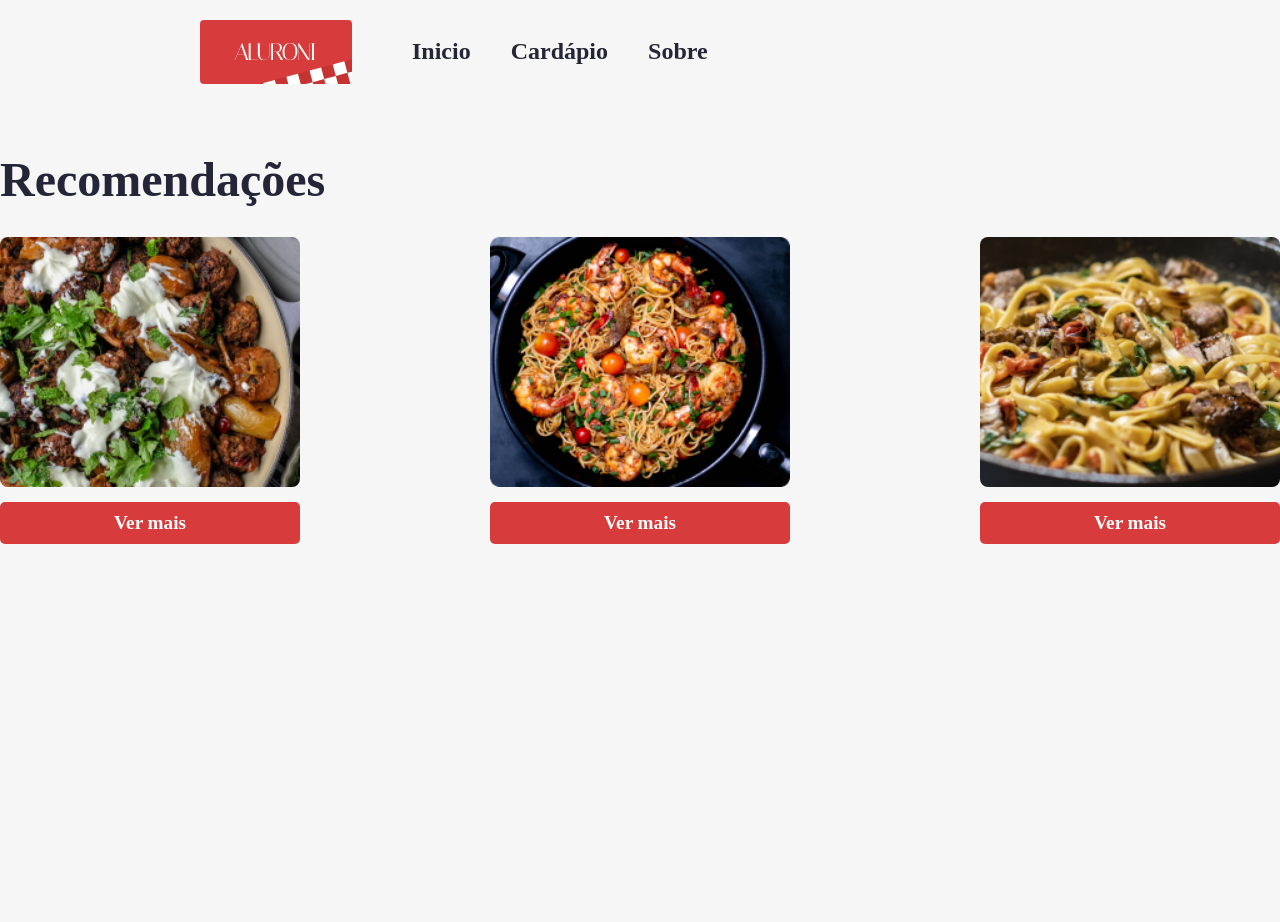
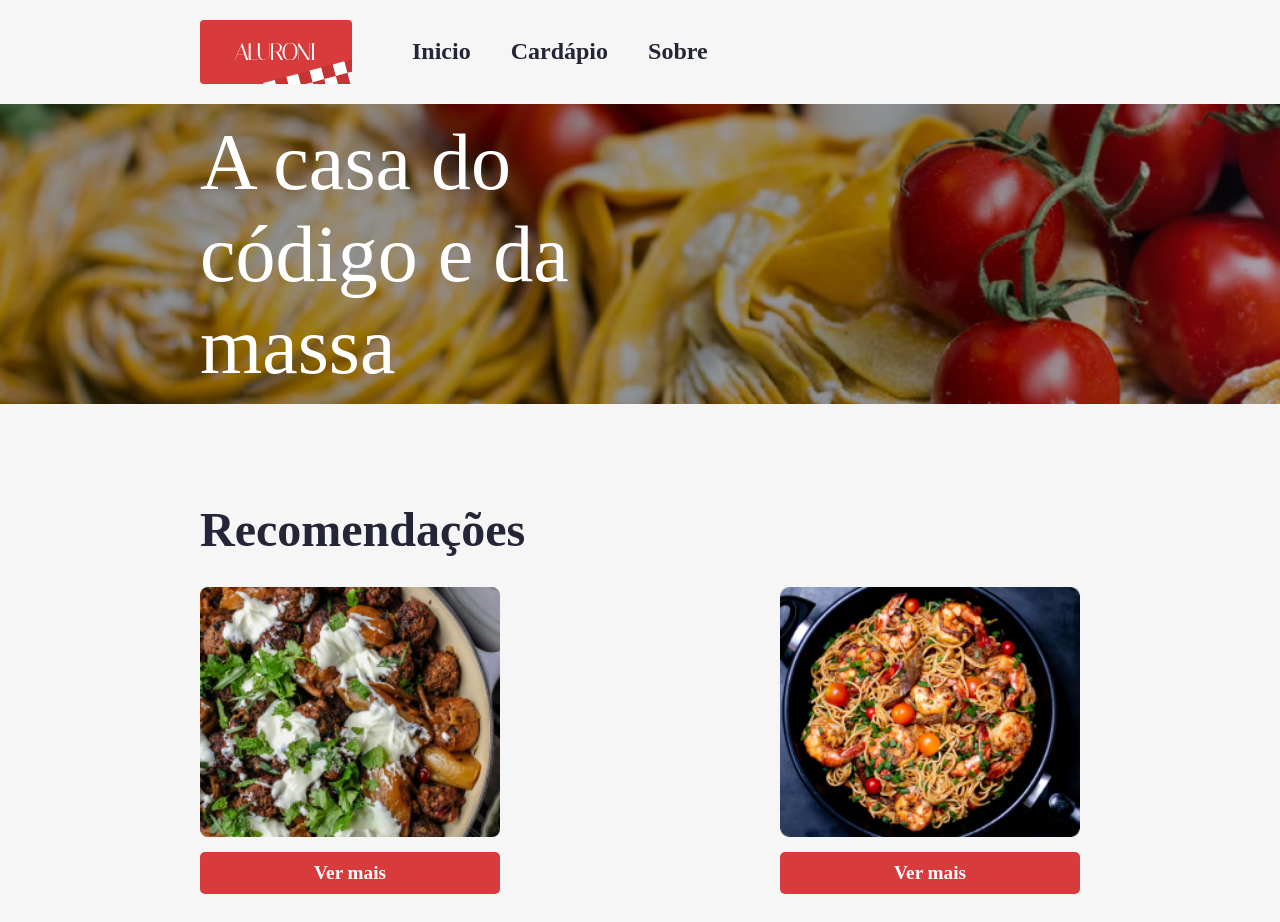
Before and after one commit to jardel-cruz/react-site-restaurante, a React (Vite) app: page / in a window 1280 px wide. Shown: the top 922 px of the page. Before the commit the page ends 800 px from the top, so only its background shows below. Built offline with nearby package versions, Linux system fonts and the light colour scheme; a web font is replaced by a local one.

Commit message:
reaproveitando css de titulo e de container

```diff
--- /dev/null
+++ b/src/assets/style/Tema.module.scss
@@ -0,0 +1,21 @@
+@import "./variables";
+@import "./breakpoints";
+
+.container {
+  padding: 50px $padding-horizontal;
+  @media (max-width: $desktop_xsm) {
+    padding: 50px $padding-horizontal-mobile;
+  }
+  @media (min-width: $desktop_xsm) and (max-width: $desktop_sm) {
+    padding: 50px $padding-horizontal-sm;
+  }
+  @media (min-width: $desktop_sm) and (max-width: $desktop_md) {
+    padding: 50px $padding-horizontal-md;
+  }
+}
+
+.titulo {
+  color: $dark;
+  font-size: 3rem;
+  margin-bottom: 30px;
+}
--- a/src/components/Itens/item/Item.tsx
+++ b/src/components/Itens/item/Item.tsx
@@ -27,7 +27,7 @@ export function Item({
           <div
             className={classNames(
               style.item__tipo,
-              style[`item__tipo__${category.label.toLowerCase()}`]
+              style[`item__tipo__${category.label.toLowerCase() as "carnes"}`]
             )}
           >
             {category.label}
--- /dev/null
+++ b/src/components/PaginaPadrao/PaginaPadrao.module.scss
@@ -0,0 +1,27 @@
+@import "../../assets/style/breakpoints";
+@import "../../assets/style/variables";
+
+.header {
+  align-items: center;
+  background-image: url("../../assets/images/header.png");
+  background-size: cover;
+  background-repeat: no-repeat;
+  display: flex;
+  height: 300px;
+  padding: 0px $padding-horizontal;
+  @media (max-width: $desktop_xsm) {
+    padding: 0px $padding-horizontal-mobile;
+  }
+  @media (min-width: $desktop_xsm) and (max-width: $desktop_sm) {
+    padding: 0px $padding-horizontal-sm;
+  }
+  @media (min-width: $desktop_sm) and (max-width: $desktop_md) {
+    padding: 0px $padding-horizontal-md;
+  }
+  &__text {
+    color: white;
+    font-size: 5rem;
+    min-width: 400px;
+    width: 40%;
+  }
+}
--- /dev/null
+++ b/src/components/PaginaPadrao/PaginaPadrao.tsx
@@ -0,0 +1,16 @@
+import styleTema from "@/assets/style/Tema.module.scss";
+import style from "./PaginaPadrao.module.scss";
+import { Outlet } from "react-router-dom";
+
+export default function PaginaPadram() {
+  return (
+    <>
+      <header className={style.header}>
+        <div className={style.header__text}>A casa do código e da massa</div>
+      </header>
+      <div className={styleTema.container}>
+        <Outlet />
+      </div>
+    </>
+  );
+}
--- a/src/pages/Cardapio/Cardapio.module.scss
+++ b/src/pages/Cardapio/Cardapio.module.scss
@@ -1,65 +1,7 @@
 @import "../../assets/style/variables";
 @import "../../assets/style/breakpoints";
 
-.header {
-  align-items: center;
-  background-image: url("../../assets/images/header.png");
-  background-size: cover;
-  background-repeat: no-repeat;
-  display: flex;
-  height: 300px;
-  padding: 0px $padding-horizontal;
-  @media (max-width: $desktop_xsm) {
-    padding: 0px $padding-horizontal-mobile;
-  }
-  @media (min-width: $desktop_xsm) and (max-width: $desktop_sm) {
-    padding: 0px $padding-horizontal-sm;
-  }
-  @media (min-width: $desktop_sm) and (max-width: $desktop_md) {
-    padding: 0px $padding-horizontal-md;
-  }
-  &__text {
-    color: white;
-    font-size: 5rem;
-    min-width: 400px;
-    width: 40%;
-  }
-}
-
 .cardapio {
-  padding: 50px $padding-horizontal;
-  @media (max-width: $desktop_xsm) {
-    padding: 50px $padding-horizontal-mobile;
-  }
-  @media (min-width: $desktop_xsm) and (max-width: $desktop_sm) {
-    padding: 50px $padding-horizontal-sm;
-  }
-  @media (min-width: $desktop_sm) and (max-width: $desktop_md) {
-    padding: 50px $padding-horizontal-md;
-  }
-  &__titulo {
-    color: $dark;
-    font-size: 3rem;
-    margin-bottom: 30px;
-  }
-}
-
-.cardapio {
-  padding: 50px $padding-horizontal;
-  @media (max-width: $desktop_xsm) {
-    padding: 50px $padding-horizontal-mobile;
-  }
-  @media (min-width: $desktop_xsm) and (max-width: $desktop_sm) {
-    padding: 50px $padding-horizontal-sm;
-  }
-  @media (min-width: $desktop_sm) and (max-width: $desktop_md) {
-    padding: 50px $padding-horizontal-md;
-  }
-  &__titulo {
-    color: $dark;
-    font-size: 3rem;
-    margin-bottom: 30px;
-  }
   &__filtros {
     align-items: center;
     display: flex;
--- a/src/pages/Cardapio/Cardapio.tsx
+++ b/src/pages/Cardapio/Cardapio.tsx
@@ -1,3 +1,4 @@
+import styleTema from "@/assets/style/Tema.module.scss";
 import style from "./Cardapio.module.scss";
 import Buscador from "@/components/Buscador/Buscador";
 import { useState } from "react";
@@ -11,12 +12,8 @@ export default function Cardapio() {
   const [ordenador, setOrdenador] = useState("");
 
   return (
-    <main>
-      <header className={style.header}>
-        <div className={style.header__text}>A casa do código e da massa</div>
-      </header>
-      <section className={style.cardapio}>
-        <h3 className={style.cardapio__titulo}>Cardápio</h3>
+    <section>
+      <h3 className={styleTema.titulo}>Cardápio</h3>
       <Buscador find={find} setFind={setFind} />
       <div className={style.cardapio__filtros}>
         <Filtros filtro={filtro} setFiltro={setFiltro} />
@@ -24,6 +21,5 @@ export default function Cardapio() {
       </div>
       <Itens find={find} filtro={filtro} ordenador={ordenador} />
     </section>
-    </main>
   );
 }
--- a/src/pages/Inicio/Inicio.module.scss
+++ b/src/pages/Inicio/Inicio.module.scss
@@ -1,9 +1,4 @@
 @import "../../assets/style/variables";
-.titulo {
-  color: $dark;
-  font-size: 3rem;
-  margin-bottom: 30px;
-}
 .recomendados {
   border-radius: 2px;
   display: flex;
--- a/src/pages/Inicio/Inicio.tsx
+++ b/src/pages/Inicio/Inicio.tsx
@@ -1,6 +1,6 @@
+import styleTema from "@/assets/style/Tema.module.scss";
 import style from "./Inicio.module.scss";
 import cardapio from "../../data/cardapio.json";
-import Menu from "@/components/Munu/Menu";
 
 export default function Inicio() {
   let pratosRecomendados = [...cardapio];
@@ -10,7 +10,7 @@ export default function Inicio() {
 
   return (
     <section>
-      <h3 className={style.titulo}>Recomendações</h3>
+      <h3 className={styleTema.titulo}>Recomendações</h3>
       <div className={style.recomendados}>
         {pratosRecomendados.map(({ id, photo, title }) => (
           <div key={id}>
--- a/src/routes.tsx
+++ b/src/routes.tsx
@@ -2,15 +2,20 @@ import { BrowserRouter, Routes, Route } from "react-router-dom";
 import Inicio from "./pages/Inicio/Inicio";
 import Cardapio from "./pages/Cardapio/Cardapio";
 import Menu from "./components/Munu/Menu";
+import PaginaPadram from "./components/PaginaPadrao/PaginaPadrao";
 
 export default function AppRouter() {
   return (
-    <BrowserRouter>
-      <Menu />
-      <Routes>
-        <Route path="/" element={<Inicio />} />
-        <Route path="/cardapio" element={<Cardapio />} />
-      </Routes>
-    </BrowserRouter>
+    <main>
+      <BrowserRouter>
+        <Menu />
+        <Routes>
+          <Route path="/" element={<PaginaPadram />}>
+            <Route index element={<Inicio />} />
+            <Route path="cardapio" element={<Cardapio />} />
+          </Route>
+        </Routes>
+      </BrowserRouter>
+    </main>
   );
 }
```
Also changed, not shown: 1 other file (tests, documents, lock files or other folders). Lines whose indentation alone changed are shown as unchanged.
